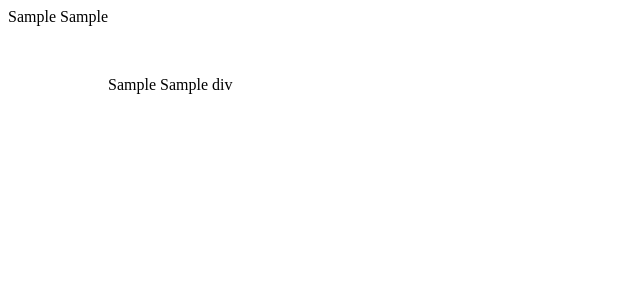
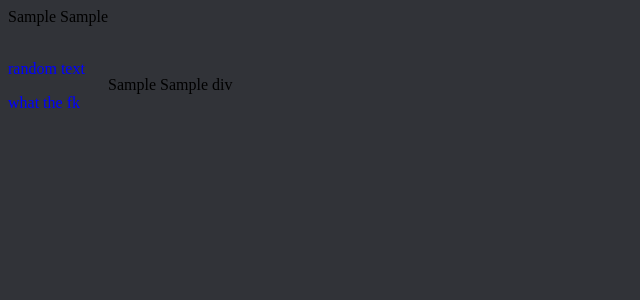
Before and after one commit to EvanShui/stock_analysis_app_heroku, a Flask app: template app_folder/templates/index.html in a window 1280 px wide; the page is wider, and only the part inside the window is pictured. Shown: the top 300 px of that part, without its empty margins (0-640 px from the left). Run offline with Flask 2, Linux system fonts and the light colour scheme; the template is opened without the code that fills it: most values are stand-ins (such as "Sample title", 1, 10 or a date in 2020); parts of the project's set-up code (start-up, migrations or seed data) failed here and were passed over; some libraries are stand-ins or nearby versions.

Commit message:
changing color layout of page

```diff
--- a/app_folder/static/css/main.css
+++ b/app_folder/static/css/main.css
@@ -1,6 +1,7 @@
 .scroll-box {
   overflow:auto;
   position: absolute;
+  background-color: #313338;
   bottom: 20px;
   border: 1px solid black;
 }
@@ -29,3 +30,11 @@
   top: 10px;
   z-index: 1;
 }
+
+body {
+  background-color: #313338;
+}
+
+p {
+  color: blue;
+}
--- a/app_folder/templates/index.html
+++ b/app_folder/templates/index.html
@@ -4,7 +4,7 @@
     <meta charset="utf-8">
     <title>stock analysis app</title>
     <script src="https://code.jquery.com/jquery-3.1.0.min.js"></script>
-    <link rel='stylesheet' type="text/css" href={{url_for('static',filename='css/main.css')}}/>
+    <link rel='stylesheet' type="text/css" href="{{url_for('static',filename='css/main.css')}}"/>
     <style>
       .scroll-box {
         overflow:auto;
@@ -21,5 +21,9 @@
       {{js|safe}}
       {{div|safe}}
     </div>
+    <div>
+      <p> random text </p>
+      <p> what the fk </p>
+    </div>
   </body>
 </html
```
Also changed, not shown: app_folder/BasicLine.py (+7 -3 lines), 3 other files.
